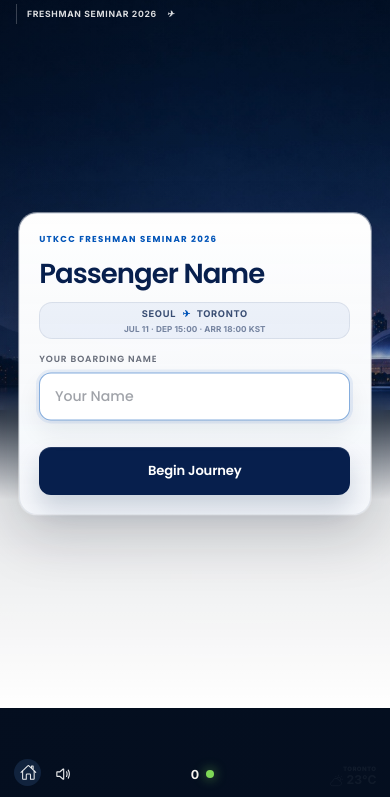
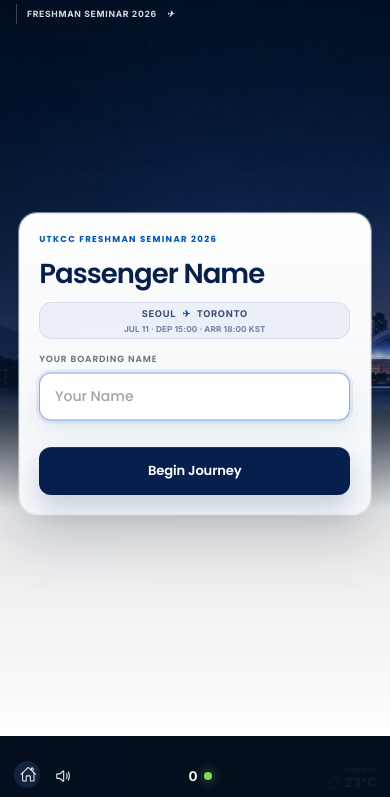
Before and after one commit to UofT-KCC/20-freshman-seminar, a plain HTML site: page index.html in a window 390 px wide. Shown: the part 47-844 px from the top of the page. Drawn offline with nearby package versions, Linux system fonts and the light colour scheme; no server answers.

Commit message:
Tune mobile footer spacing and controls

```diff
--- a/style.css
+++ b/style.css
@@ -1300,7 +1300,7 @@ a {
 
   .display::before {
     top: 52%;
-    bottom: 10.5%;
+    bottom: 7.2%;
     backdrop-filter: blur(7px);
   }
 
@@ -1312,7 +1312,7 @@ a {
 
   .screen-shade {
     background:
-      linear-gradient(180deg, rgba(3, 10, 22, 0.22), rgba(4, 14, 31, 0.02) 44%, rgba(4, 14, 31, 0.2) 58%, rgba(255, 255, 255, 0.04) 74%, rgba(4, 14, 31, 0.9) 88%),
+      linear-gradient(180deg, rgba(3, 10, 22, 0.22), rgba(4, 14, 31, 0.02) 44%, rgba(4, 14, 31, 0.2) 58%, rgba(255, 255, 255, 0.04) 77%, rgba(4, 14, 31, 0.9) 92%),
       linear-gradient(90deg, rgba(2, 8, 23, 0.28), rgba(2, 8, 23, 0.02) 52%, rgba(2, 8, 23, 0.08));
   }
 
@@ -1570,21 +1570,21 @@ a {
   .controls {
     left: 0.85rem;
     right: 0.85rem;
-    bottom: max(0.34rem, env(safe-area-inset-bottom));
-    height: 2.15rem;
+    bottom: max(0.28rem, env(safe-area-inset-bottom));
+    height: 2.02rem;
     grid-template-columns: auto auto auto;
     column-gap: 0.7rem;
     justify-content: space-between;
   }
 
   .control {
-    width: 1.7rem;
-    height: 1.7rem;
+    width: 1.68rem;
+    height: 1.68rem;
   }
 
   .control ion-icon {
-    width: 1.05rem;
-    height: 1.05rem;
+    width: 1.04rem;
+    height: 1.04rem;
   }
 
   [data-sound] ion-icon {
@@ -1605,7 +1605,7 @@ a {
   }
 
   .live strong {
-    font-size: 0.78rem;
+    font-size: 0.84rem;
   }
 
   .weather {
@@ -1614,12 +1614,12 @@ a {
 
   .weather strong {
     gap: 0.24rem;
-    font-size: 0.76rem;
+    font-size: 0.82rem;
   }
 
   .weather ion-icon {
-    width: 0.82rem;
-    height: 0.82rem;
+    width: 0.9rem;
+    height: 0.9rem;
   }
 
   .weather em {
```
